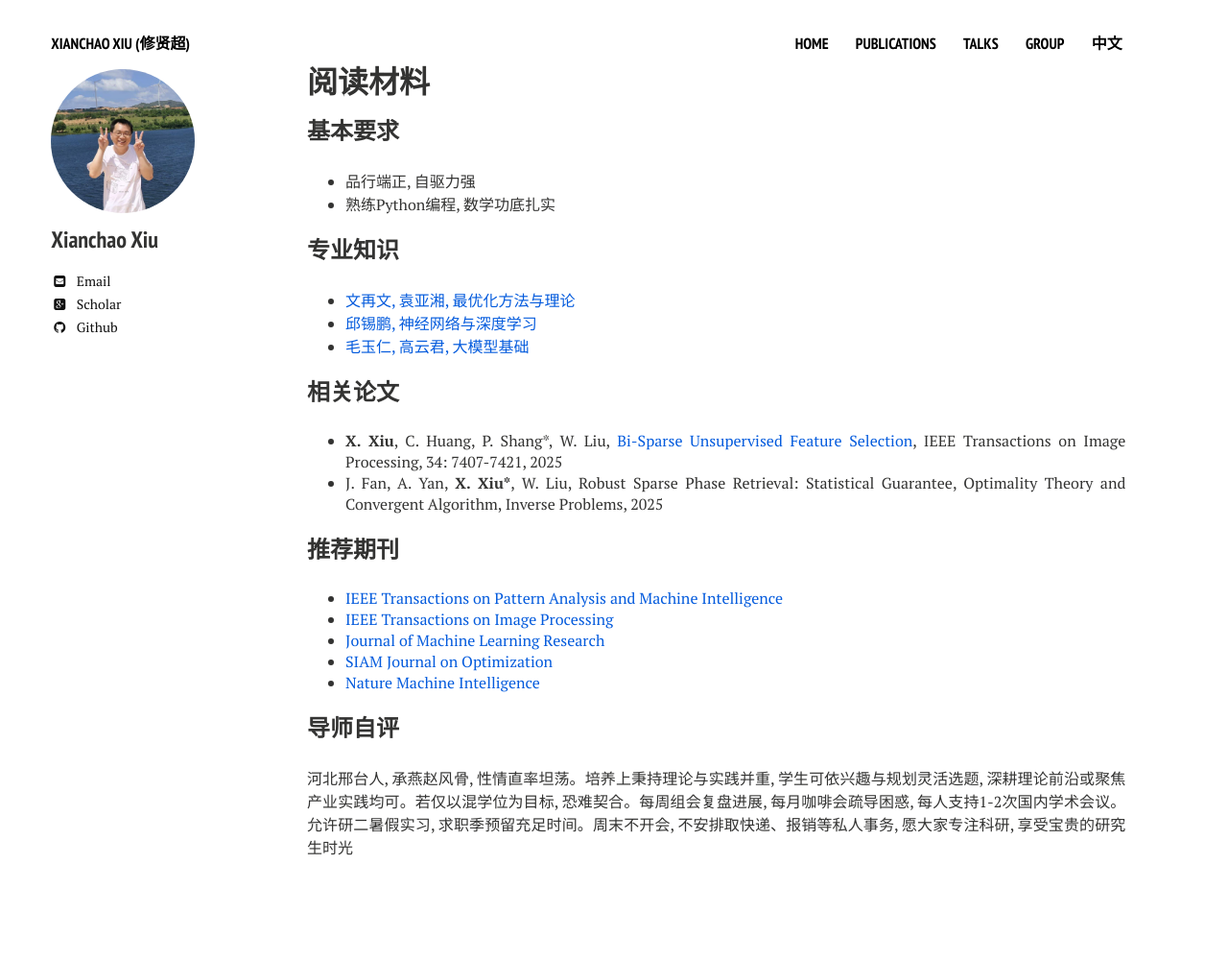
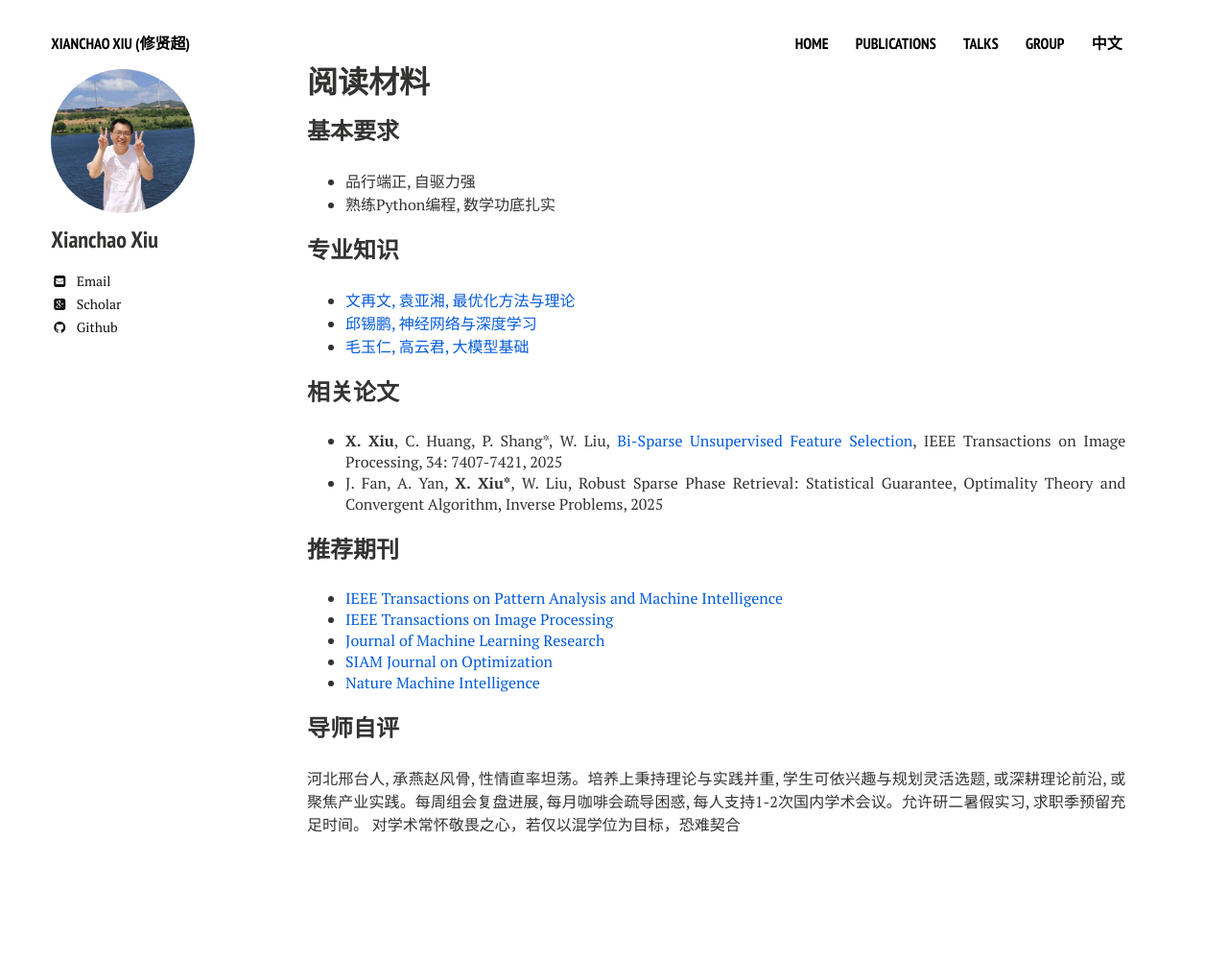
Before and after one commit to xianchaoxiu/xianchaoxiu.github.io, a Jekyll site: the page built from chinese/reading/index.md, in a window 1280 px wide. Shown: the whole page at 96% size. Built offline with Jekyll 4.4.1, drawn with Linux system fonts in a browser that asks for light colours; nearby versions of some CDN libraries; after the commit the page ends 976 px from its top, so only the background shows below that.

Commit message:
Update index.md

```diff
--- a/chinese/reading/index.md
+++ b/chinese/reading/index.md
@@ -33,4 +33,5 @@ share: false
 
 
 ### 导师自评
-河北邢台人, 承燕赵风骨, 性情直率坦荡。培养上秉持理论与实践并重, 学生可依兴趣与规划灵活选题, 深耕理论前沿或聚焦产业实践均可。若仅以混学位为目标, 恐难契合。每周组会复盘进展, 每月咖啡会疏导困惑, 每人支持1-2次国内学术会议。允许研二暑假实习, 求职季预留充足时间。周末不开会, 不安排取快递、报销等私人事务, 愿大家专注科研, 享受宝贵的研究生时光
+河北邢台人, 承燕赵风骨, 性情直率坦荡。培养上秉持理论与实践并重, 学生可依兴趣与规划灵活选题, 或深耕理论前沿, 或聚焦产业实践。每周组会复盘进展, 每月咖啡会疏导困惑, 每人支持1-2次国内学术会议。允许研二暑假实习, 求职季预留充足时间。
+对学术常怀敬畏之心，若仅以混学位为目标，恐难契合
```
